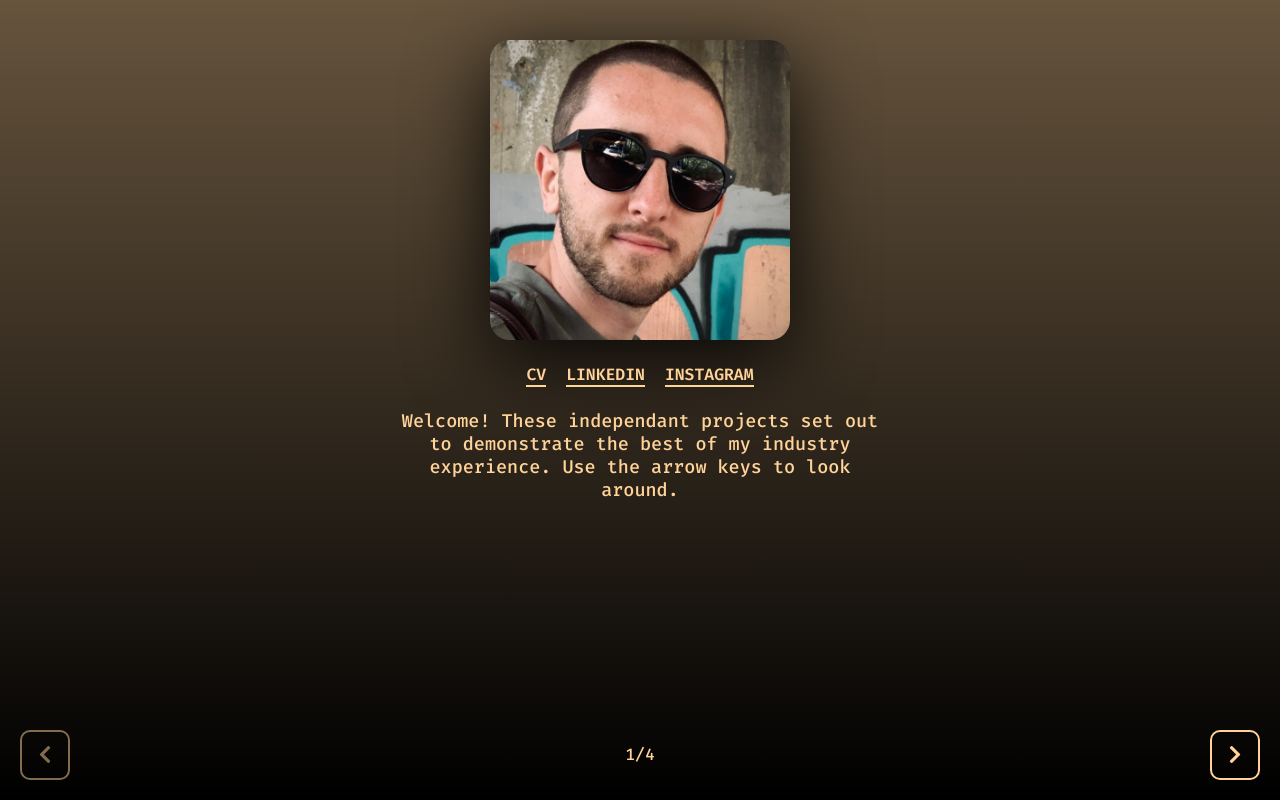
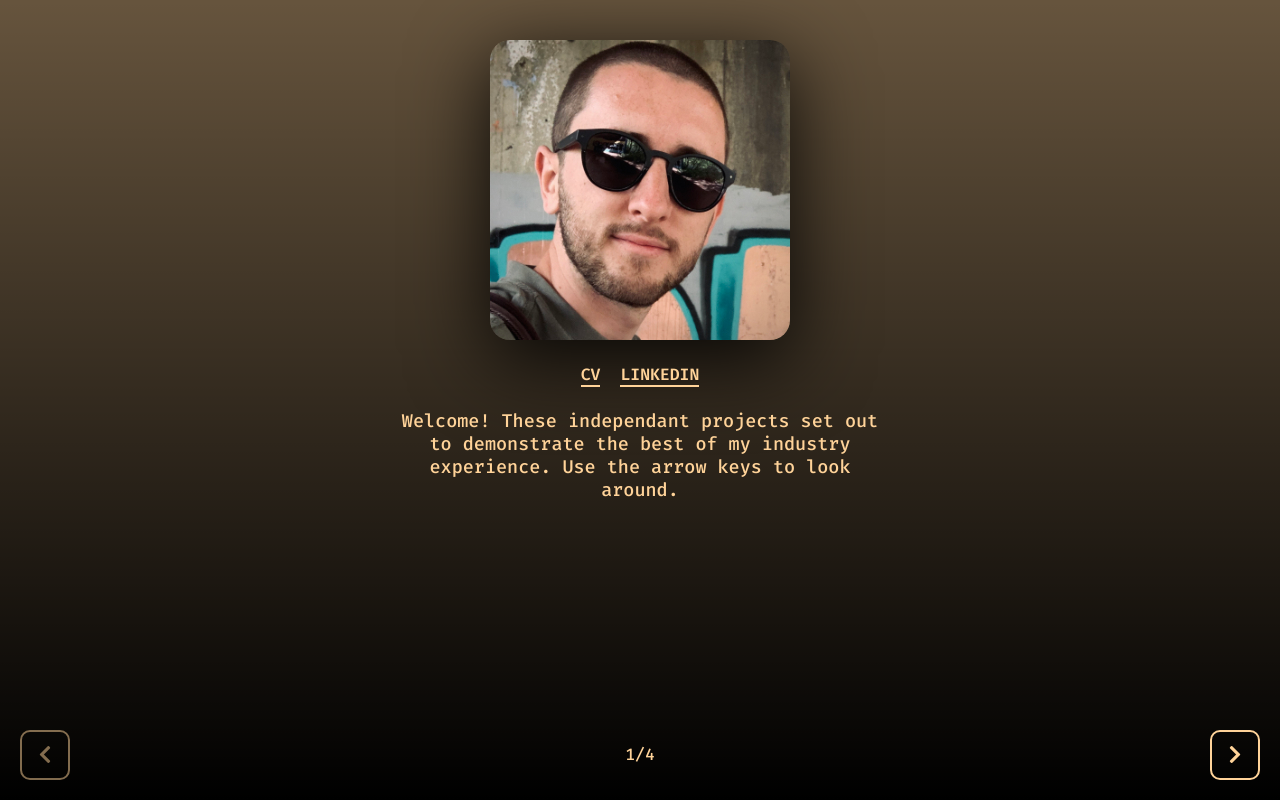
Before and after one commit to domb5041/homepage-2021, a React (Create React App) app: page / in a window 1280 px wide. Shown: the top 800 px of the page. Built offline with nearby package versions, Linux system fonts and the light colour scheme.

Commit message:
removed instagram link

```diff
--- a/src/App.js
+++ b/src/App.js
@@ -179,15 +179,6 @@ function App() {
                                     Linkedin
                                 </a>
                             )}
-                            {p.url.instagram && (
-                                <a
-                                    color={p.color}
-                                    href={p.url.instagram}
-                                    target='_blank'
-                                >
-                                    Instagram
-                                </a>
-                            )}
                             {p.url.project && (
                                 <a
                                     color={p.color}
--- a/src/projectData.js
+++ b/src/projectData.js
@@ -3,7 +3,6 @@ export default [
         url: {
             cv: '/Dominic-Butler-CV.pdf',
             linkedin: 'https://www.linkedin.com/in/dominic-butler-816b31119',
-            instagram: 'https://www.instagram.com/dombutlerpad/'
         },
         text:
             "Welcome! These independant projects set out to demonstrate the best of my industry experience. Use the arrow keys to look around.",
```
